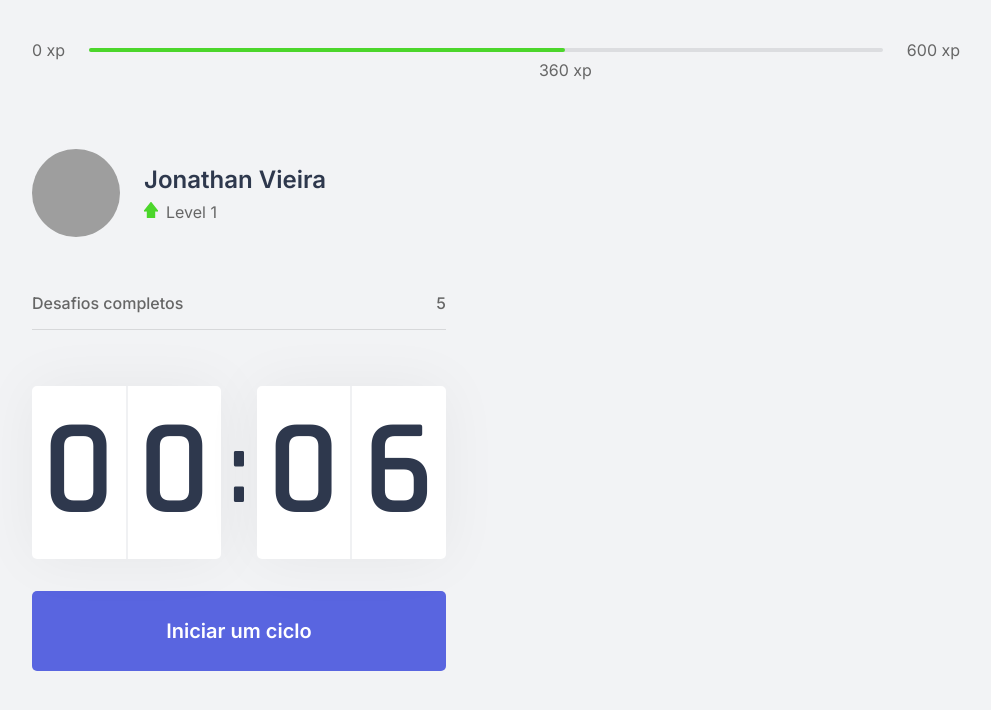
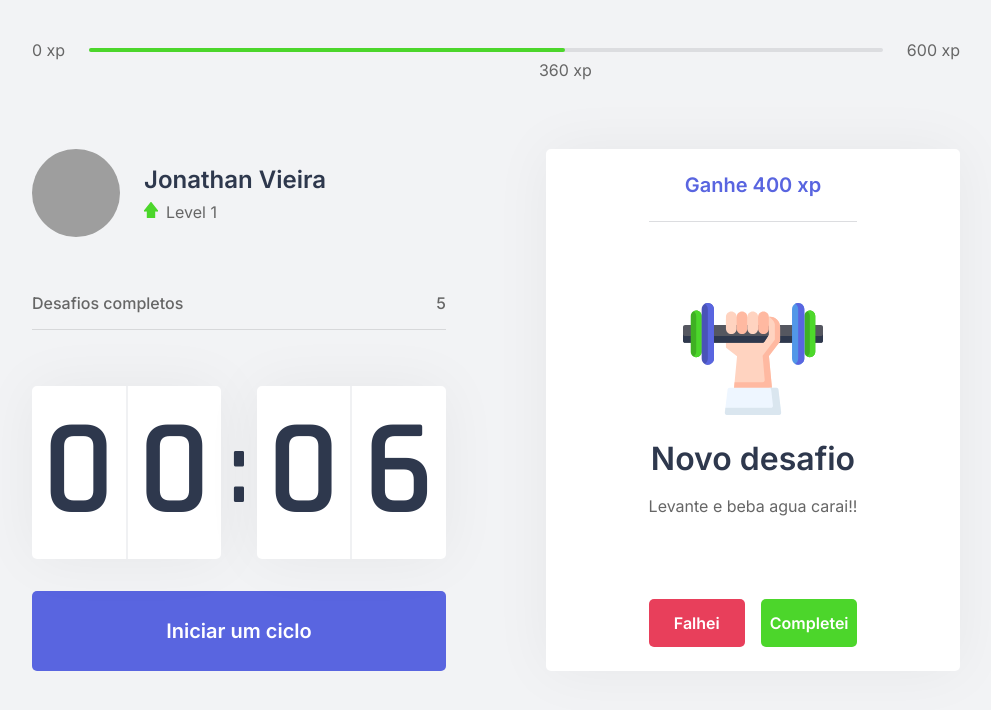
Before and after one commit to jvieiradev/moveit-next, a Next.js app: page / in a window 1280 px wide. Shown: the top 710 px of the page, without its empty margins (144-1135 px from the left). Built offline with nearby package versions, Linux system fonts and the light colour scheme; grey boxes are pictures that could not be loaded.

Commit message:
[add] - ChallengeBox Component
Construction of the ChallengeBox component

```diff
--- /dev/null
+++ b/src/components/ChallengeBox.tsx
@@ -0,0 +1,41 @@
+import styles from '../styles/components/ChallengeBox.module.css'
+
+export function ChallengeBox() {
+  const hasActiveChallege = true;
+
+  return (
+    <div className={styles.challengeBoxContainer}>
+      { hasActiveChallege ? (
+        <div className={styles.challengeActive}>
+          <header>Ganhe 400 xp</header>
+
+          <main>
+            <img src="icons/body.svg"/>
+            <strong>Novo desafio</strong>
+            <p>Levante e beba agua carai!!</p>
+          </main>
+
+          <footer>
+            <button
+              type="button"
+              className={styles.challengeFailedButton}
+            >Falhei</button>
+
+            <button
+              type="button"
+              className={styles.challengeSucceededButton}
+            >Completei</button>
+          </footer>
+        </div>
+      ) : (
+          <div className={styles.challengeNotActive}>
+            <strong>Inicie um ciclo para receber desafios</strong>
+            <p>
+              <img src="icons/level-up.svg" alt="Level Up" />
+          Avance de level completando desafios
+        </p>
+          </div>
+      )}
+    </div>
+  );
+}
--- a/src/pages/index.tsx
+++ b/src/pages/index.tsx
@@ -2,10 +2,10 @@
 import { Countdown } from '../components/Countdown';
 import { ExperienceBar } from '../components/ExperienceBar';
 import { Profile } from '../components/Profile';
+import { ChallengeBox } from '../components/ChallengeBox';
+import Head from 'next/head';
+import styles from '../styles/pages/Home.module.css';
 
-import Head from 'next/head';
-
-import styles from '../styles/pages/Home.module.css';
 
 export default function Home() {
   return (
@@ -22,6 +22,7 @@
         <Countdown />
       </div>
       <div>
+        <ChallengeBox />
       </div>
     </section>
   </div>
--- /dev/null
+++ b/src/styles/components/ChallengeBox.module.css
@@ -0,0 +1,107 @@
+.challengeBoxContainer {
+  height: 100%;
+  background: var(--white);
+  border-radius: 5px;
+  box-shadow: 0 0 60px rgba(0, 0, 0, 0.05);
+  padding: 1.5rem 2rem;
+
+  display: flex;
+  flex-direction: column;
+  align-items: center;
+  justify-content: center;
+
+  text-align: center;
+}
+
+.challengeNotActive {
+  display: flex;
+  flex-direction: column;
+  align-items: center;
+}
+
+.challengeNotActive strong {
+  font-size: 1.5rem;
+  font-weight: 500;
+  line-height: 1.4;
+}
+
+.challengeNotActive p {
+  display: flex;
+  flex-direction: column;
+  align-items: center;
+  line-height: 1.4;
+  max-width: 70%;
+  margin-top: 3rem;
+}
+
+.challengeNotActive p img {
+  margin-bottom: 1rem;
+}
+
+.challengeActive {
+  height: 100%;
+  display: flex;
+  flex-direction: column;
+}
+
+.challengeActive header{
+  color: var(--blue);
+  font-weight: 600;
+  font-size: 1.25rem;
+  padding: 0 2rem 1.5rem;
+  border-bottom: 1px solid var(--gray-line);
+}
+
+.challengeActive main{
+  flex: 1;
+  display: flex;
+  flex-direction: column;
+  align-items: center;
+  justify-content: center;
+}
+
+.challengeActive main strong{
+  font-size: 2rem;
+  font-weight: 600;
+  color: var(--title);
+  margin: 1.5rem 0 1rem
+}
+
+.challengeActive main p {
+  line-height: 1.5;
+}
+
+.challengeActive footer {
+  display: grid;
+  grid-template-columns: 1fr 1fr;
+  gap: 1rem
+}
+
+.challengeActive footer button {
+  height: 3rem;
+  display: flex;
+  align-items: center;
+  justify-content: center;
+
+  border: 0;
+  border-radius: 5px;
+
+  color: var(--white);
+
+  font-size: 1rem;
+  font-weight: 600;
+
+  transition: filter 0.2s;
+}
+
+.challengeActive footer button.challengeFailedButton {
+  background: var(--red);
+}
+
+.challengeActive footer button.challengeSucceededButton {
+  background: var(--green);
+}
+
+.challengeActive footer button:hover {
+  filter:brightness(0.9)
+}
```
